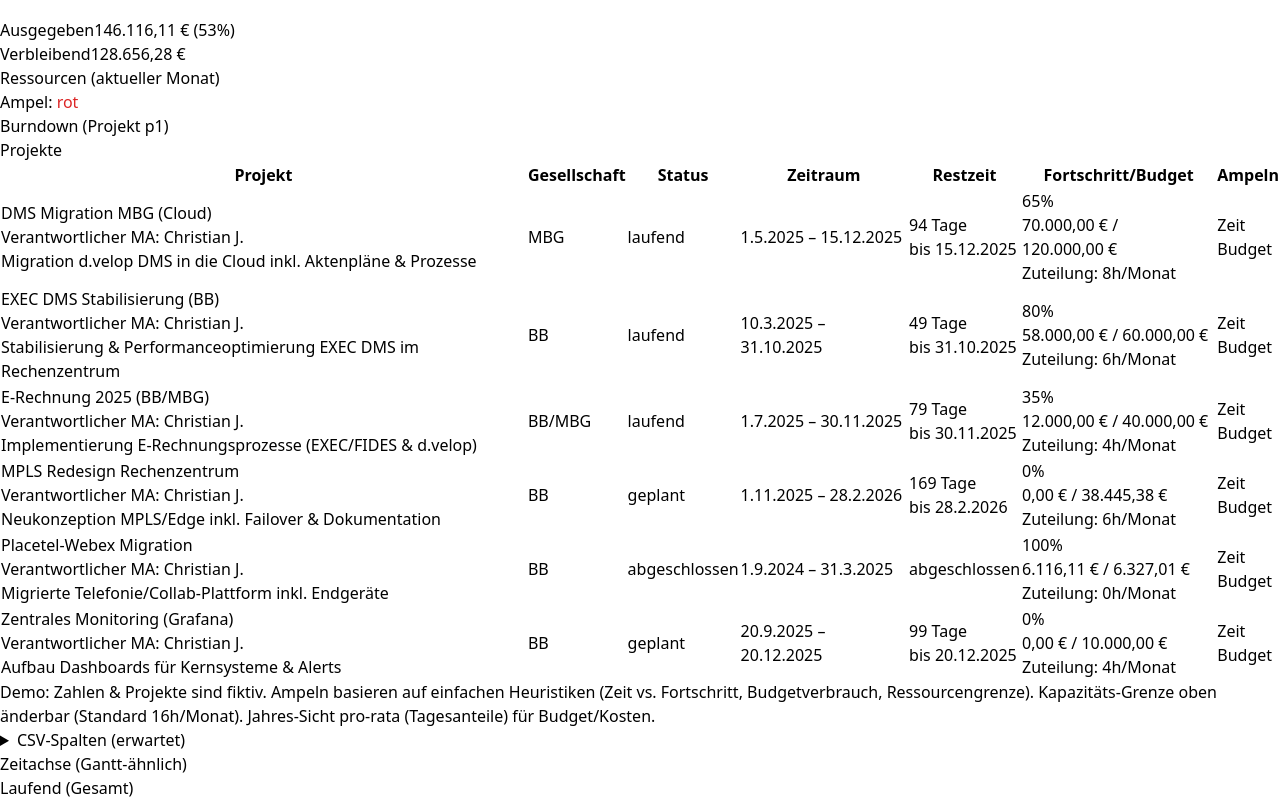
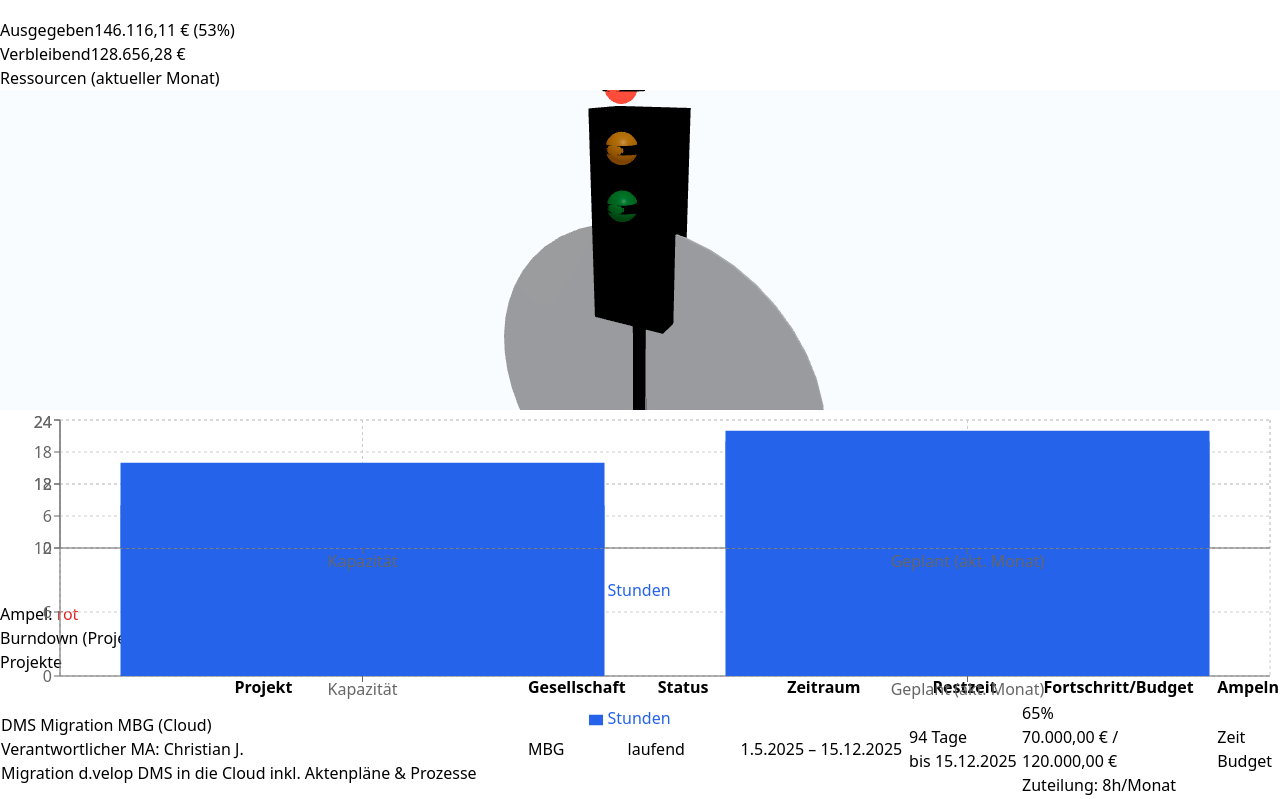
Before and after one commit to Jogen85/App_Projekte, a React (Vite) app: page / in a window 1280 px wide. Shown: the part 636-1435 px from the top of the page. Built offline with nearby package versions, Linux system fonts and the light colour scheme.

Commit message:
feat: Ressourcen-Kachel mit 3D-Ampel und Layout-Integration

```diff
--- a/package.json
+++ b/package.json
@@ -17,7 +17,9 @@
     "react": "^18.3.1",
     "react-dom": "^18.3.1",
     "react-router-dom": "^6.30.1",
-    "recharts": "^2.11.0"
+    "recharts": "^2.11.0",
+    "three": "^0.160.0",
+    "@react-three/fiber": "^8.15.0"
   },
   "devDependencies": {
     "@testing-library/jest-dom": "^6.4.2",
--- a/src/App.tsx
+++ b/src/App.tsx
@@ -12,6 +12,7 @@
 
 const ProjectsTable = lazy(() => import('./components/ProjectsTable'));
 const BudgetDonut = lazy(() => import('./components/BudgetDonut'));
+const ResourceTile = lazy(() => import('./components/ResourceTile'));
 const ResourceBar = lazy(() => import('./components/ResourceBar'));
 const BurndownChart = lazy(() => import('./components/BurndownChart'));
 
@@ -256,6 +257,10 @@
             </div>
           </Card>
           <Card title={"Ressourcen (aktueller Monat)"}>
+            <Suspense fallback={<div className="h-80 bg-slate-100 rounded animate-pulse" />}>
+              <ResourceTile capacity={capacity} usedHours={kpis.usedHours} rag={resourceRAG as any} height={320} />
+            </Suspense>
+            <div className="hidden">
             <Suspense fallback={<div className="h-48 bg-slate-100 rounded animate-pulse" />}>
               <ResourceBar capacity={capacity} usedHours={kpis.usedHours} />
             </Suspense>
@@ -265,6 +270,7 @@
                 const color = resourceRAG === 'red' ? '#dc2626' : resourceRAG === 'amber' ? '#f59e0b' : '#16a34a';
                 return <span className="text-sm" style={{ color }}>{label}</span>; })()}
             </div>
+          </div>
           </Card>
           <Card title={"Burndown (Projekt p1)"}>
             <Suspense fallback={<div className="h-48 bg-slate-100 rounded animate-pulse" />}>
--- a/src/components/ResourceBar.tsx
+++ b/src/components/ResourceBar.tsx
@@ -1,13 +1,13 @@
 import React from 'react';
 import { ResponsiveContainer, BarChart, Bar, XAxis, YAxis, CartesianGrid, Tooltip, Legend } from 'recharts';
 
-export const ResourceBar: React.FC<{ capacity: number; usedHours: number }> = ({ capacity, usedHours }) => {
+export const ResourceBar: React.FC<{ capacity: number; usedHours: number; height?: number }> = ({ capacity, usedHours, height = 192 }) => {
   const data = [
     { name: 'Kapazität', Stunden: capacity },
     { name: 'Geplant (akt. Monat)', Stunden: usedHours },
   ];
   return (
-    <div className="h-48">
+    <div style={{ height }}>
       <ResponsiveContainer width="100%" height="100%">
         <BarChart data={data} margin={{ top: 10, right: 10, left: 0, bottom: 0 }}>
           <CartesianGrid strokeDasharray="3 3" />
--- /dev/null
+++ b/src/components/ResourceTile.tsx
@@ -0,0 +1,26 @@
+import React, { useMemo } from 'react';
+import ResourceBar from './ResourceBar';
+import TrafficLight3D, { type TrafficState } from './TrafficLight3D';
+
+export type ResourceTileProps = {
+  capacity: number;
+  usedHours: number;
+  rag: 'red' | 'amber' | 'green';
+  height?: number;
+};
+
+export default function ResourceTile({ capacity, usedHours, rag, height = 320 }: ResourceTileProps) {
+  const state: TrafficState = useMemo(() => rag, [rag]);
+  return (
+    <div className="w-full">
+      <div className="flex items-stretch gap-4" style={{ height }}>
+        <div className="hidden sm:block w-36 shrink-0">
+          <TrafficLight3D state={state} height={height} ariaLabel={`Ressourcen-Ampel: ${rag}`} />
+        </div>
+        <div className="flex-1 min-w-0">
+          <ResourceBar capacity={capacity} usedHours={usedHours} height={height} />
+        </div>
+      </div>
+    </div>
+  );
+}
--- /dev/null
+++ b/src/components/TrafficLight3D.tsx
@@ -0,0 +1,94 @@
+import React, { useMemo } from 'react';
+import { Canvas } from '@react-three/fiber';
+
+export type TrafficState = 'red' | 'amber' | 'green';
+
+type Props = {
+  state: TrafficState;
+  ariaLabel?: string;
+  className?: string;
+  height?: number;
+};
+
+function Light({ position, color, on }: { position: [number, number, number]; color: string; on: boolean }) {
+  const emissive = on ? color : '#111111';
+  const intensity = on ? 1.5 : 0.05;
+  return (
+    <group position={position}>
+      <mesh>
+        <cylinderGeometry args={[0.28, 0.28, 0.12, 32]} />
+        {/** @ts-expect-error r3f material typing */}
+        <meshStandardMaterial color="#0a0a0a" metalness={0.6} roughness={0.5} />
+      </mesh>
+      <mesh position={[0, 0, 0.07]}>
+        <sphereGeometry args={[0.22, 32, 32]} />
+        {/** @ts-expect-error r3f material typing */}
+        <meshStandardMaterial color={color} emissive={emissive} emissiveIntensity={intensity} metalness={0.1} roughness={0.4} />
+      </mesh>
+    </group>
+  );
+}
+
+function Housing() {
+  return (
+    <group>
+      <mesh position={[0, 0.5, 0]}>
+        <boxGeometry args={[1.2, 3.2, 0.8]} />
+        {/** @ts-expect-error r3f material typing */}
+        <meshStandardMaterial color="#1a1a1a" metalness={0.8} roughness={0.35} />
+      </mesh>
+      <mesh position={[0, -1.6, 0]}>
+        <cylinderGeometry args={[0.12, 0.12, 3.0, 24]} />
+        {/** @ts-expect-error r3f material typing */}
+        <meshStandardMaterial color="#2a2a2a" metalness={0.7} roughness={0.4} />
+      </mesh>
+      <mesh position={[0, -3.2, 0]}>
+        <cylinderGeometry args={[0.5, 0.5, 0.2, 24]} />
+        {/** @ts-expect-error r3f material typing */}
+        <meshStandardMaterial color="#2a2a2a" metalness={0.7} roughness={0.4} />
+      </mesh>
+    </group>
+  );
+}
+
+function TrafficLight({ state }: { state: TrafficState }) {
+  const active = useMemo(() => ({
+    red: state === 'red',
+    amber: state === 'amber',
+    green: state === 'green',
+  }), [state]);
+
+  return (
+    <group position={[0, 0, 0]}>
+      <Housing />
+      <group position={[0, 1.6, 0.45]}>
+        <Light position={[0, 0.8, 0]} color="#dc2626" on={active.red} />
+        <Light position={[0, 0.0, 0]} color="#f59e0b" on={active.amber} />
+        <Light position={[0, -0.8, 0]} color="#16a34a" on={active.green} />
+      </group>
+    </group>
+  );
+}
+
+export default function TrafficLight3D({ state, ariaLabel, className, height = 280 }: Props) {
+  return (
+    <div className={className} style={{ height }} aria-label={ariaLabel || `Ampel ${state}`}>
+      <Canvas camera={{ position: [3.5, 2.5, 6.5], fov: 35 }}>
+        {/* Subtle environment */}
+        <color attach="background" args={[0.95, 0.97, 1]} />
+        <ambientLight intensity={0.7} />
+        <directionalLight position={[5, 8, 5]} intensity={0.7} />
+        <spotLight position={[-6, 6, 6]} angle={0.4} penumbra={0.5} intensity={0.6} castShadow />
+
+        {/* Ground shadow catcher */}
+        <mesh rotation={[-Math.PI / 2, 0, 0]} position={[0, -2.6, 0]}>
+          <cylinderGeometry args={[3, 3, 0.05, 48]} />
+          {/** @ts-expect-error r3f material typing */}
+          <meshStandardMaterial color="#e5e7eb" metalness={0} roughness={1} />
+        </mesh>
+
+        <TrafficLight state={state} />
+      </Canvas>
+    </div>
+  );
+}
```
Also changed, not shown: 1 other file (tests, documents, lock files or other folders).
